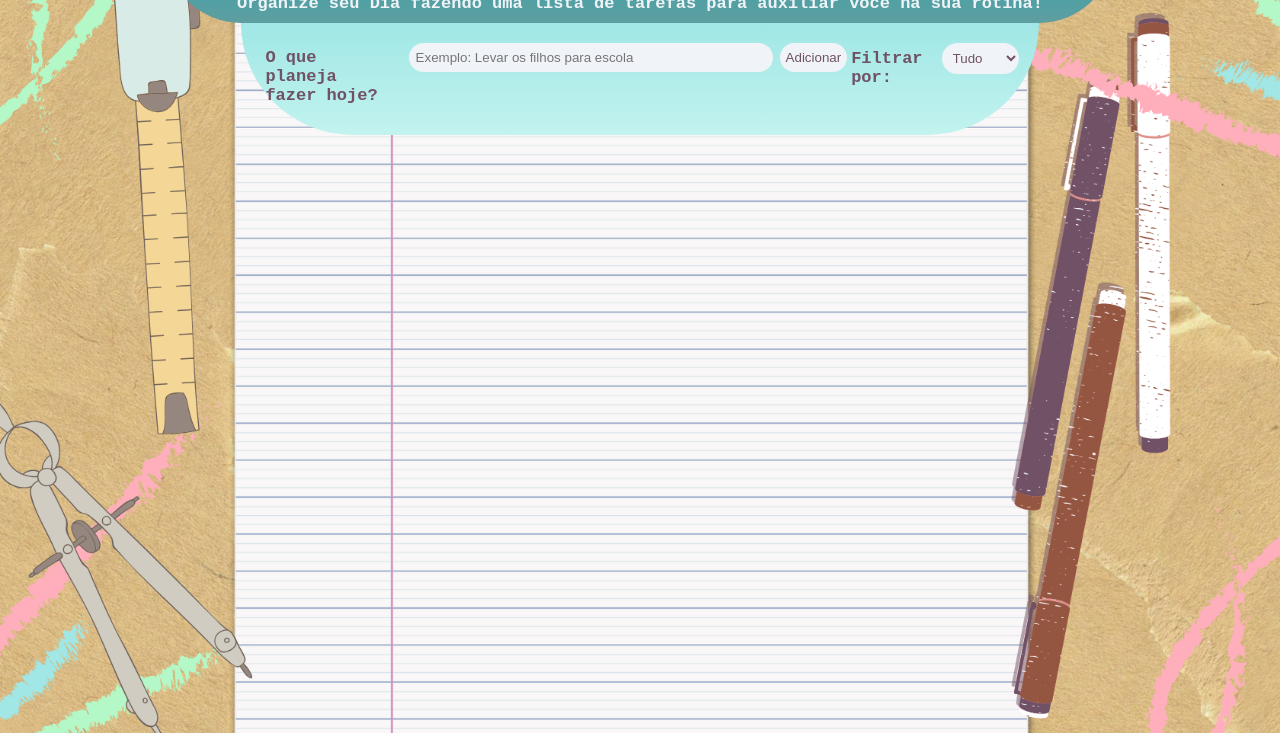
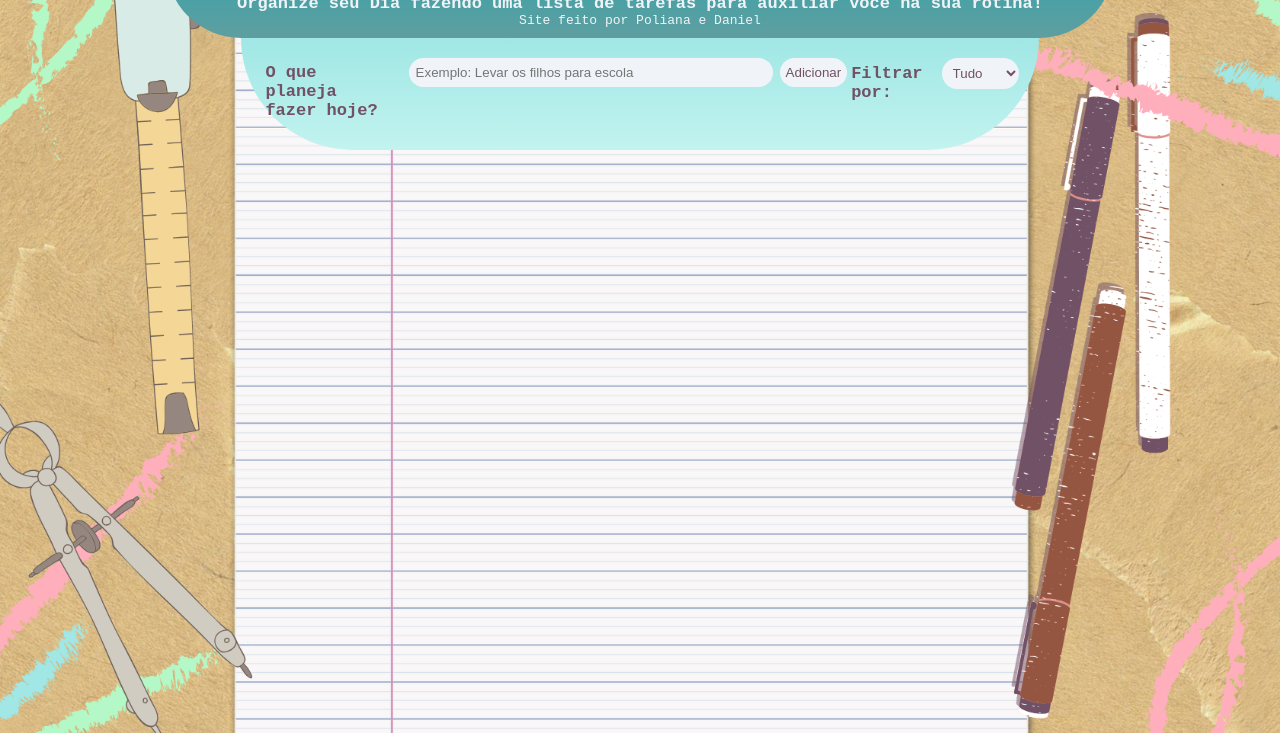
Before and after one commit to Danhifpr/Day-Organizer, a plain HTML site: page index.html in a window 1280 px wide. Shown: the part 67-800 px from the top of the page. Drawn offline with Linux system fonts and the light colour scheme.

Commit message:
Assinatura

```diff
--- a/css/style.css
+++ b/css/style.css
@@ -42,6 +42,11 @@ h2{
     padding-bottom: 10px;
     font-size: 17px;
     font-family: 'Courier New', Courier, monospace;
+}
+
+.suave{
+    font-size: 13px;
+    font-weight: lighter;
 }
 
 #container-forms{
--- a/index.html
+++ b/index.html
@@ -15,6 +15,7 @@
     <header id="header-todo">
         <h1>DayOrganizer</h1>
         <h2>Organize seu Dia fazendo uma lista de tarefas para auxiliar você na sua rotina!</h2>
+        <h2 class="suave">Site feito por Poliana e Daniel</h2>
     </header>
 
     <!--Aqui cria as tarefas-->
```
